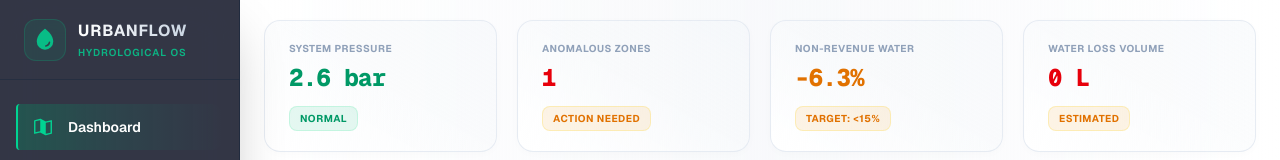
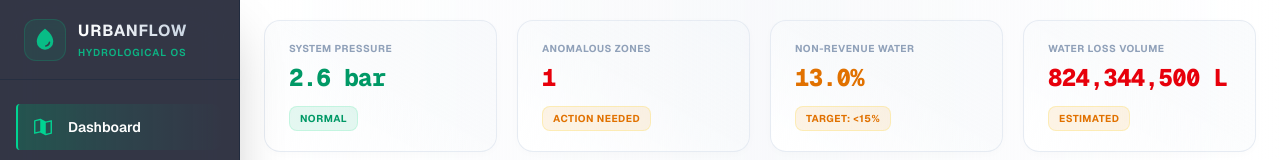
Before and after one commit to AdithyaPatil-1609/epoch-water-management-system, a Next.js app: page /dashboard in a window 1280 px wide. Shown: the top 160 px of the page. Built offline with nearby package versions, Linux system fonts and the light colour scheme.

Commit message:
Api key change

```diff
--- a/src/app/api/ai-advisor/route.ts
+++ b/src/app/api/ai-advisor/route.ts
@@ -55,7 +55,7 @@ Return ONLY a JSON array of 4 strings (the recommendations), no markdown, no ext
 ["recommendation 1", "recommendation 2", "recommendation 3", "recommendation 4"]`;
 
  const genAI = new GoogleGenerativeAI(apiKey);
- const model = genAI.getGenerativeModel({ model: "gemini-2.0-flash" });
+ const model = genAI.getGenerativeModel({ model: "gemini-2.5-flash" });
 
  const result = await model.generateContent(prompt);
  const text = result.response.text().trim();
--- a/src/app/dashboard/page.tsx
+++ b/src/app/dashboard/page.tsx
@@ -348,7 +348,8 @@ export default function Dashboard() {
 
  // Add multi-tier advanced analytics variables
  const totalConsumption = zones.reduce((sum, z) => sum + (z.current_consumption_ML ?? 0), 0);
- const totalAvailable = zones.reduce((sum, z) => sum + (z.supply_capacity_ML ?? 0), 0) || totalConsumption * 1.15;
+ const initialAvailable = zones.reduce((sum, z) => sum + (z.supply_capacity_ML ?? 0), 0);
+ const totalAvailable = Math.max(initialAvailable, totalConsumption * 1.15);
  const nrw = totalAvailable > 0 ? ((totalAvailable - totalConsumption) / totalAvailable * 100).toFixed(1) : "12.5";
  const waterLossLitres = Math.max(0, (totalAvailable - totalConsumption) * 1000000).toFixed(0);
  const revenueLoss = Math.max(0, parseFloat(waterLossLitres) * 0.04).toFixed(0);
```
